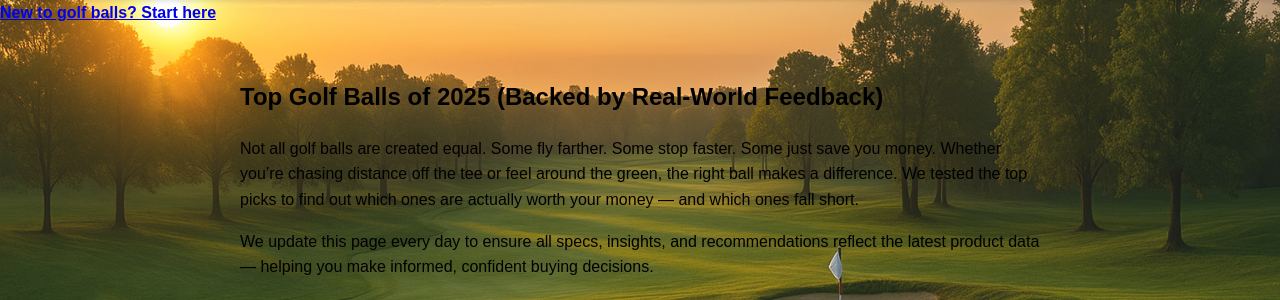
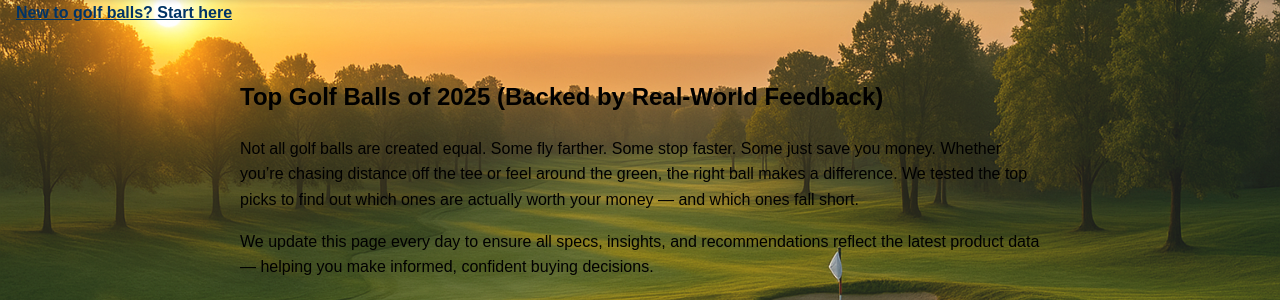
Before and after one commit to svtjalopy/worth-it-gear, a Flask app: page / in a window 1280 px wide. Shown: the part 168-468 px from the top of the page. Run offline with Flask 3, Linux system fonts and the light colour scheme.

```diff
--- a/templates/index.html
+++ b/templates/index.html
@@ -220,8 +220,7 @@ function filterProducts(category, button) {
       <button onclick="searchProducts()">Search Worth It</button>
     </div>
   </header>
-<a href="#faq" style="font-weight: bold;">New to golf balls? Start here</a>
-
+<a href="#faq" style="margin-left: 1em; color: #003366; font-weight: bold;">New to golf balls? Start here</a>
   <section class="intro">
     <h2>Top Golf Balls of 2025 (Backed by Real-World Feedback)</h2>
     <p>
```
